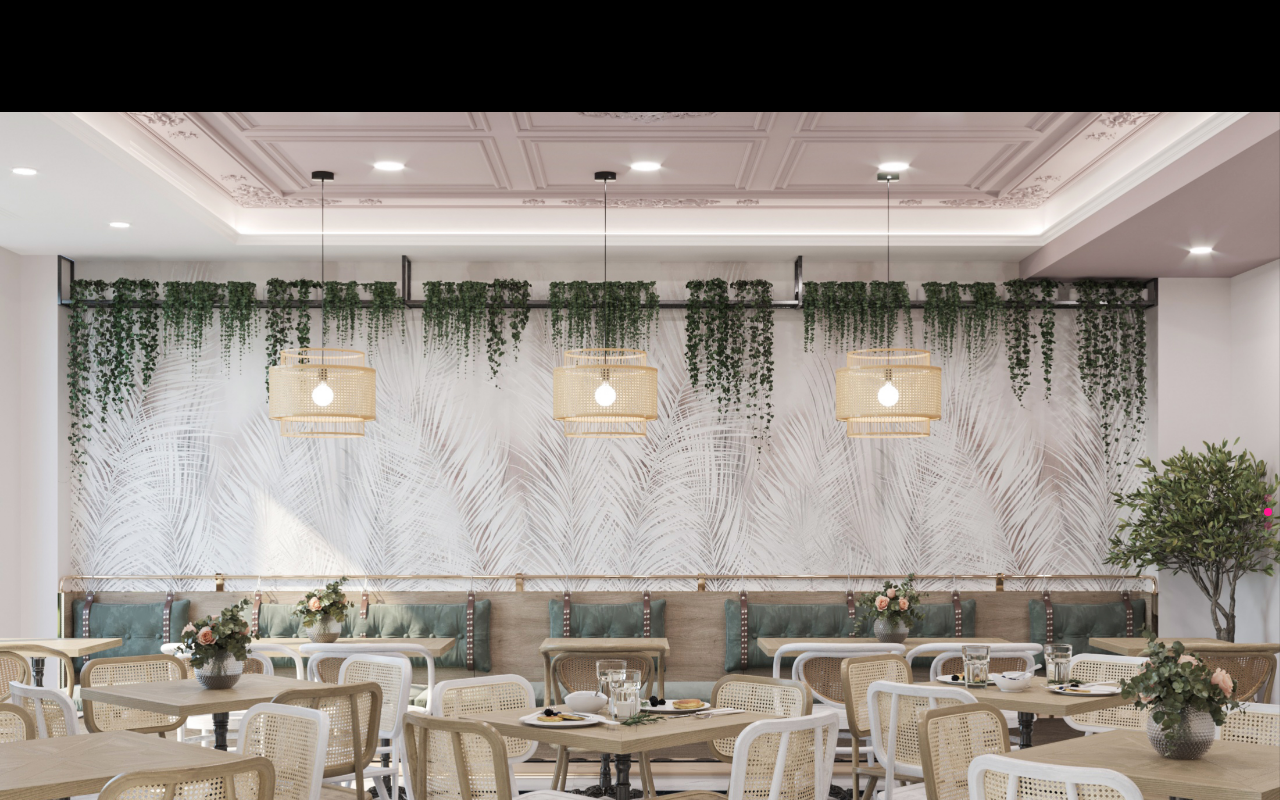
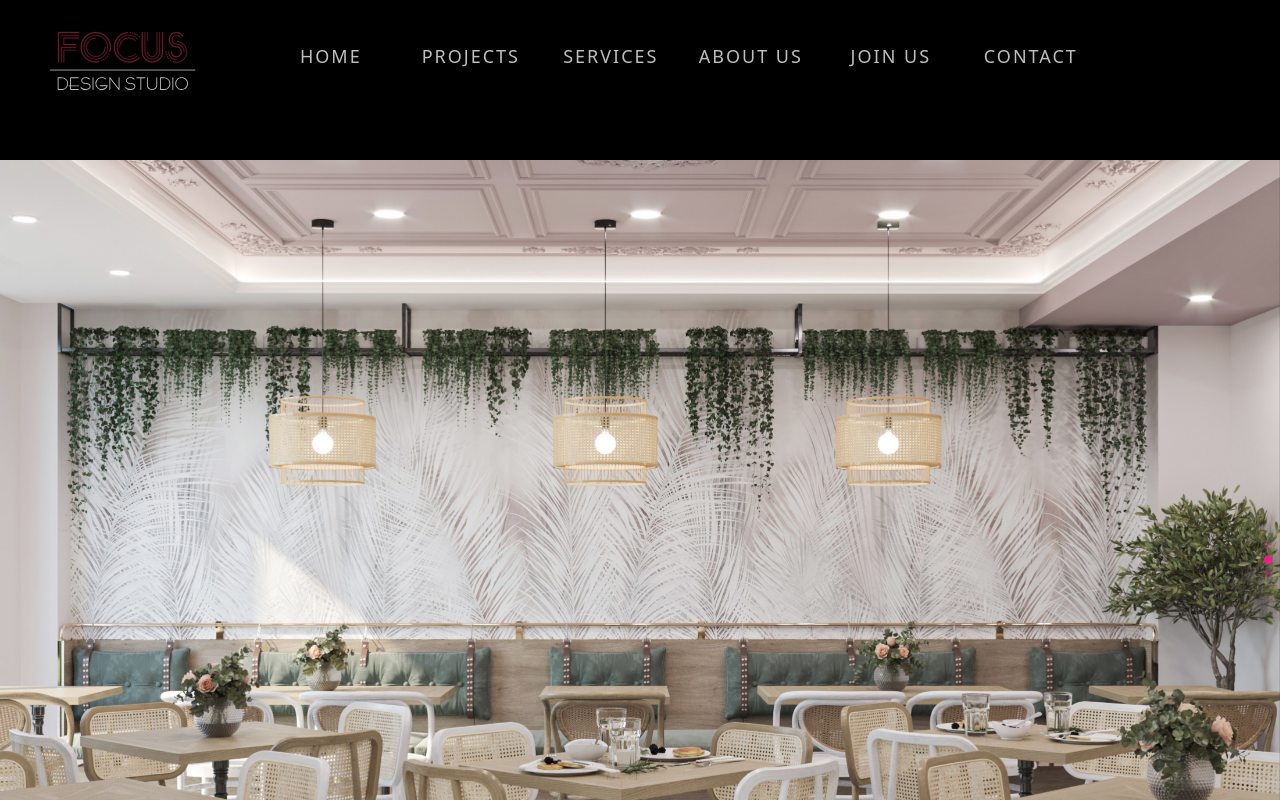
Before and after one commit to DavidGyulinyan/focus-design-studio, a Vue app: page / in a window 1280 px wide. Shown: the top 800 px of the page. Built offline with nearby package versions, Linux system fonts and the light colour scheme; a web font is replaced by a local one.

Commit message:
some changes on routes object

```diff
--- a/src/App.vue
+++ b/src/App.vue
@@ -1,7 +1,12 @@
 <template>
-  <HomeView/>
+  <AppHeader/>
+  <div class="mt-40">
+    <router-view/>
+  </div>
+  <AppFooter/>
 </template>
 
 <script setup>
-import HomeView from '@/views/HomeView.vue'
+import AppHeader from '@/components/AppHeader.vue'
+import AppFooter from '@/components/AppFooter.vue'
 </script>
--- a/src/components/AppFooter.vue
+++ b/src/components/AppFooter.vue
@@ -1,6 +1,6 @@
 <template>
   <footer
-      class="w-full flex justify-center max-md:flex-col-reverse max-sm:flex-col-reverse max-sm:items-center max-md:items-center mt-64 mb-16 max-sm:gap-20 max-md:gap-40">
+      class="w-full text-white flex justify-center max-md:flex-col-reverse max-sm:flex-col-reverse max-sm:items-center max-md:items-center mt-64 mb-16 max-sm:gap-20 max-md:gap-40">
     <div
         class="w-1/2 max-sm:w-full max-md:w-full flex flex-col justify-center items-center max-sm:items-center max-md:items-center max-lg:items-center gap-5">
       <div
--- a/src/components/MenuItems.vue
+++ b/src/components/MenuItems.vue
@@ -15,7 +15,6 @@
       {{ rout.name }}
     </button>
   </router-link>
-  <router-view/>
 </template>
 
 <script setup>
--- a/src/router/index.js
+++ b/src/router/index.js
@@ -6,13 +6,13 @@ import JoinUsView from '../views/JoinUsView.vue'
 import ContactUsView from '../views/ContactUsView.vue'
 import HomeView from '@/views/HomeView.vue'
 
-let homeRouter = [{
-  path: '/',
-  name: 'app',
-  component: HomeView
-}]
 
-let mainRouter = [
+let routes = [
+  {
+    path: '/',
+    name: "home",
+    component: HomeView
+  },
   {
     path: '/projects',
     name: 'projects',
@@ -43,7 +43,7 @@ let mainRouter = [
 
 const router = createRouter({
   history: createWebHistory(import.meta.env.BASE_URL),
-  routes: [homeRouter, ...mainRouter]
+  routes: routes
 })
 
 export default router
```
